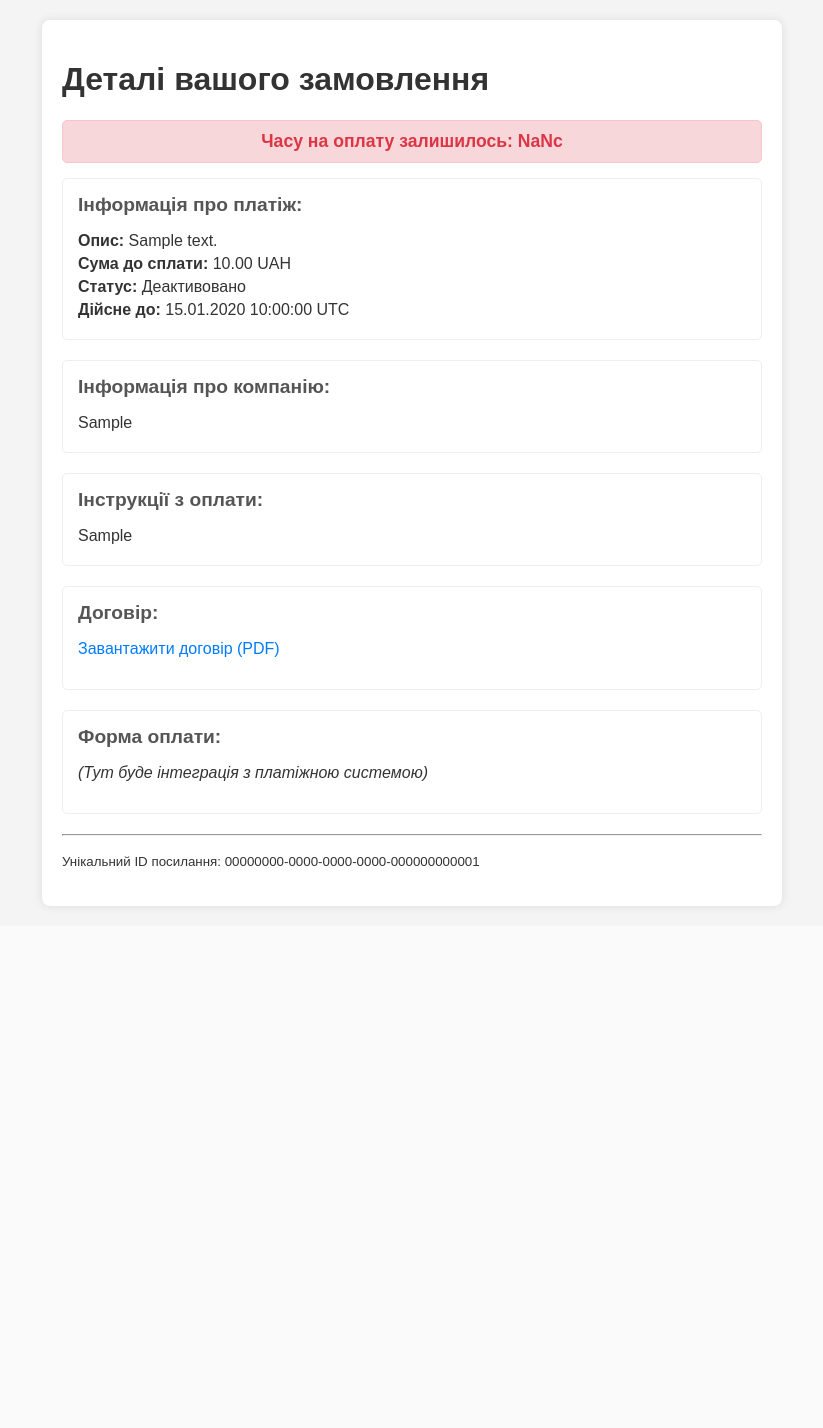
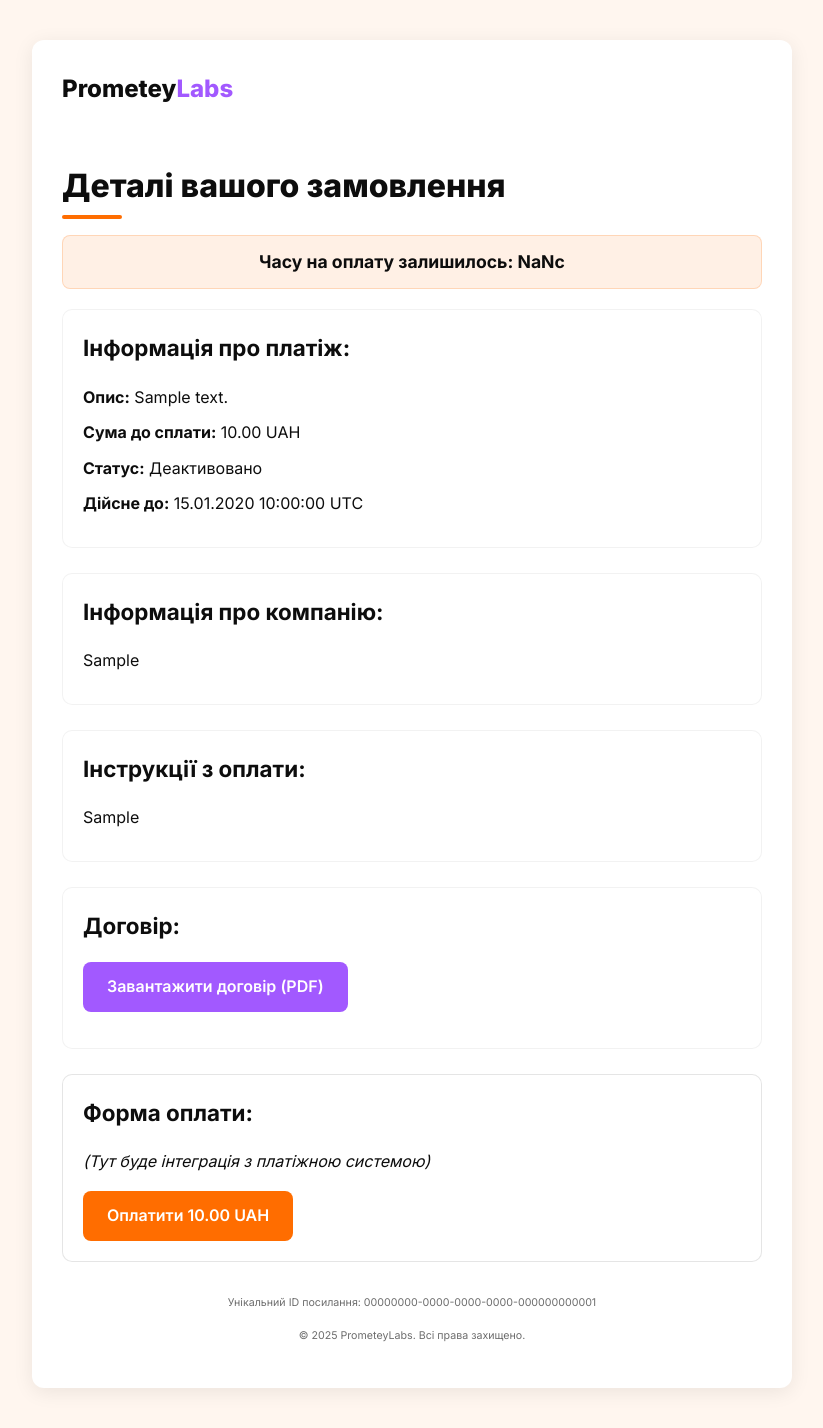
Before and after one commit to Sophie-sd/prometeylabs-payment, a Django app: template myproject/payment/templates/payment/payment_page.html in a window 1280 px wide. Shown: the whole page, without its empty margins (228-1051 px from the left). Before the commit the page ends 909 px from the top, so only its background shows below. Run offline with Django 4.2, Linux system fonts and the light colour scheme; tables that the repository leaves empty hold one stand-in row (values such as "Sample post"); the template is opened without the code that fills it: values that come from a table or form of the project are taken from there, most other values are stand-ins (such as "Sample title", 1, 10 or a date in 2020).

Commit message:
Додано стилізацію платіжної сторінки за дизайном PrometeyLabs

```diff
--- a/myproject/myproject/settings.py
+++ b/myproject/myproject/settings.py
@@ -117,6 +117,7 @@ USE_TZ = True
 # https://docs.djangoproject.com/en/4.2/howto/static-files/
 
 STATIC_URL = 'static/'
+STATIC_ROOT = BASE_DIR / 'staticfiles'
 
 # Default primary key field type
 # https://docs.djangoproject.com/en/4.2/ref/settings/#default-auto-field
--- /dev/null
+++ b/myproject/payment/static/payment/css/style.css
@@ -0,0 +1,182 @@
+:root {
+    /* Основні кольори */
+    --color-bg: #FFF6EF;                 /* Теплий бежевий фон */
+    --color-accent-primary: #FF6D00;     /* Яскравий помаранчевий (CTA) */
+    --color-accent-secondary: #A259FF;   /* Фіолетовий (додаткова дія) */
+    --color-text-main: #0D0D0D;          /* Глибокий чорний текст */
+    --color-text-sub: #6D6D6D;           /* Сірий для другорядного тексту */
+    --color-highlight: #FF6D00;          /* Виділення ключових слів */
+
+    /* Для кнопок */
+    --button-primary-bg: #FF6D00;
+    --button-primary-text: #ffffff;
+    --button-secondary-bg: #A259FF;
+    --button-secondary-text: #ffffff;
+    --button-radius: 8px;
+}
+
+/* Загальні стилі */
+body {
+    font-family: 'Inter', 'Montserrat', sans-serif;
+    margin: 0;
+    padding: 0;
+    background-color: var(--color-bg);
+    color: var(--color-text-main);
+    line-height: 1.6;
+}
+
+/* Контейнер */
+.container {
+    max-width: 700px;
+    margin: 40px auto;
+    padding: 30px;
+    background-color: white;
+    border-radius: 12px;
+    box-shadow: 0 4px 20px rgba(0, 0, 0, 0.08);
+}
+
+/* Заголовки */
+h1 {
+    font-weight: 800;
+    font-size: 2rem;
+    margin-bottom: 1.5rem;
+    color: var(--color-text-main);
+    position: relative;
+    display: inline-block;
+}
+
+h1::after {
+    content: '';
+    position: absolute;
+    bottom: -8px;
+    left: 0;
+    width: 60px;
+    height: 4px;
+    background-color: var(--color-accent-primary);
+    border-radius: 2px;
+}
+
+h2 {
+    font-weight: 700;
+    font-size: 1.4rem;
+    margin-top: 0;
+    color: var(--color-text-main);
+}
+
+/* Логотип */
+.logo {
+    display: flex;
+    align-items: center;
+    margin-bottom: 30px;
+}
+
+.logo img {
+    height: 40px;
+    margin-right: 10px;
+}
+
+.logo-text {
+    font-size: 1.5rem;
+    font-weight: 800;
+}
+
+.logo-text span {
+    color: var(--color-accent-secondary);
+}
+
+/* Секції */
+.info-section {
+    margin-bottom: 25px;
+    padding: 20px;
+    border-radius: 10px;
+    background-color: rgba(255, 255, 255, 0.7);
+    border: 1px solid rgba(0, 0, 0, 0.05);
+}
+
+/* Таймер */
+#countdown-timer {
+    font-size: 1.1rem;
+    font-weight: 700;
+    color: var(--color-text-main);
+    margin-bottom: 20px;
+    text-align: center;
+    padding: 12px;
+    background-color: rgba(255, 109, 0, 0.1);
+    border: 1px solid rgba(255, 109, 0, 0.2);
+    border-radius: 8px;
+}
+
+/* Кнопки */
+.button {
+    display: inline-block;
+    padding: 12px 24px;
+    font-weight: 600;
+    border: none;
+    border-radius: var(--button-radius);
+    cursor: pointer;
+    text-decoration: none;
+    transition: all 0.3s ease;
+}
+
+.button-primary {
+    background-color: var(--button-primary-bg);
+    color: var(--button-primary-text);
+}
+
+.button-primary:hover {
+    background-color: #E85D00;
+}
+
+.button-secondary {
+    background-color: var(--button-secondary-bg);
+    color: var(--button-secondary-text);
+}
+
+.button-secondary:hover {
+    background-color: #9240E8;
+}
+
+/* Деталі платежу */
+.payment-details p,
+.company-info div,
+.payment-instructions div {
+    margin: 10px 0;
+}
+
+/* Посилання */
+a {
+    color: var(--color-accent-primary);
+    text-decoration: none;
+    transition: color 0.2s;
+}
+
+a:hover {
+    text-decoration: underline;
+    color: #E85D00;
+}
+
+/* Формa оплати */
+.payment-form {
+    background-color: rgba(255, 255, 255, 0.9);
+    border: 1px solid rgba(0, 0, 0, 0.1);
+}
+
+/* Адаптивність */
+@media (max-width: 768px) {
+    .container {
+        margin: 20px;
+        padding: 20px;
+    }
+
+    h1 {
+        font-size: 1.8rem;
+    }
+}
+
+/* Футер */
+.footer {
+    margin-top: 30px;
+    text-align: center;
+    font-size: 0.8rem;
+    color: var(--color-text-sub);
+}
--- a/myproject/payment/templates/payment/payment_page.html
+++ b/myproject/payment/templates/payment/payment_page.html
@@ -4,24 +4,21 @@
 <head>
     <meta charset="UTF-8">
     <meta name="viewport" content="width=device-width, initial-scale=1.0">
-    <title>Оплата замовлення</title>
-    <!-- Тут можна підключити CSS-фреймворк або свої стилі -->
-    <style>
-        body { font-family: sans-serif; margin: 20px; background-color: #f4f4f4; color: #333; }
-        .container { background-color: #fff; padding: 20px; border-radius: 8px; box-shadow: 0 0 10px rgba(0,0,0,0.1); max-width: 700px; margin: auto; }
-        h1 { color: #333; }
-        .info-section { margin-bottom: 20px; padding: 15px; border: 1px solid #eee; border-radius: 5px; }
-        .info-section h2 { margin-top: 0; color: #555; font-size: 1.2em; }
-        .payment-details p, .company-info div, .payment-instructions div { margin: 5px 0; }
-        .contract-link a { color: #007bff; text-decoration: none; }
-        .contract-link a:hover { text-decoration: underline; }
-        .payment-instructions a { color: #007bff; }
-        #countdown-timer { font-size: 1.1em; font-weight: bold; color: #dc3545; margin-bottom: 15px; text-align: center; padding: 10px; background-color: #f8d7da; border: 1px solid #f5c6cb; border-radius: 5px;}
-        /* Додайте стилі для полів оплати пізніше */
-    </style>
+    <title>Оплата замовлення | PrometeyLabs</title>
+    <!-- Google Fonts -->
+    <link rel="preconnect" href="https://fonts.googleapis.com">
+    <link rel="preconnect" href="https://fonts.gstatic.com" crossorigin>
+    <link href="https://fonts.googleapis.com/css2?family=Inter:wght@400;500;600;700;800&display=swap" rel="stylesheet">
+    <!-- Підключення власних стилів -->
+    <link rel="stylesheet" href="{% static 'payment/css/style.css' %}">
 </head>
 <body>
     <div class="container">
+        <!-- Логотип -->
+        <div class="logo">
+            <div class="logo-text">Prometey<span>Labs</span></div>
+        </div>
+
         <h1>Деталі вашого замовлення</h1>
 
         {% if expires_at_iso %}
@@ -55,21 +52,21 @@
         {% if payment_link.contract_file %}
         <div class="info-section contract-link">
             <h2>Договір:</h2>
-            <p><a href="{{ payment_link.contract_file.url }}" target="_blank">Завантажити договір (PDF)</a></p>
+            <p><a href="{{ payment_link.contract_file.url }}" target="_blank" class="button button-secondary">Завантажити договір (PDF)</a></p>
         </div>
         {% endif %}
 
         <div class="info-section payment-form">
             <h2>Форма оплати:</h2>
             <p><em>(Тут буде інтеграція з платіжною системою)</em></p>
-            <!--
-                Сюди буде додано поля для введення карткових даних
-                або перенаправлення на сторінку платіжного шлюзу.
-            -->
+            <!-- Заглушка для кнопки оплати -->
+            <a href="#" class="button button-primary">Оплатити {{ payment_link.amount }} {{ payment_link.currency }}</a>
         </div>
 
-        <hr>
-        <p><small>Унікальний ID посилання: {{ payment_link.unique_id }}</small></p>
+        <div class="footer">
+            <p><small>Унікальний ID посилання: {{ payment_link.unique_id }}</small></p>
+            <p><small>&copy; 2025 PrometeyLabs. Всі права захищено.</small></p>
+        </div>
     </div>
 
     {% if expires_at_iso %}
```
Also changed, not shown: myproject/payment/templates/payment/link_inactive.html (+36 -5 lines).
